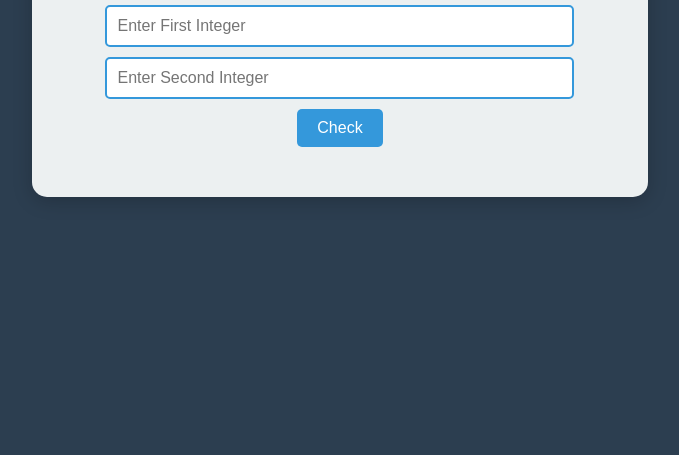
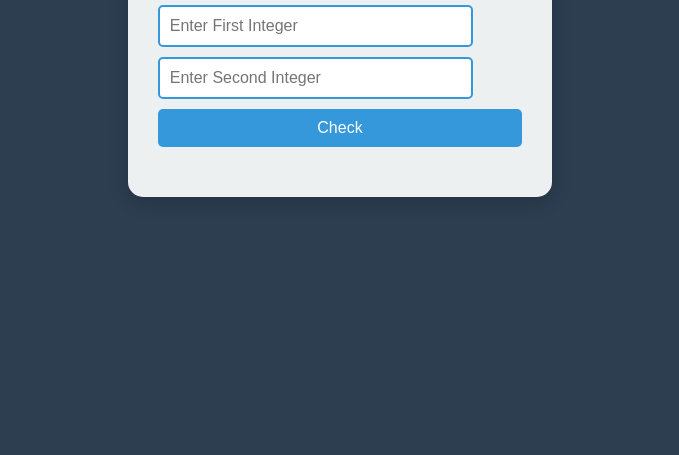
Before and after one commit to FarheenMalak/Large-Number-Finder, a plain HTML site: page index.html in a window 1280 px wide. Shown: the part 361-816 px from the top of the page, without its empty margins (300-979 px from the left). Drawn offline with Linux system fonts and the light colour scheme.

Commit message:
Update style.css

```diff
--- a/style.css
+++ b/style.css
@@ -27,6 +27,7 @@ input {
     border-radius: 5px;
     margin-bottom: 10px;
     font-size: 16px;
+    display: block;
 }
 
 button {
@@ -37,6 +38,7 @@ button {
     border-radius: 5px;
     cursor: pointer;
     font-size: 16px;
+    width: 100%
 }
 
 button:hover {
```
